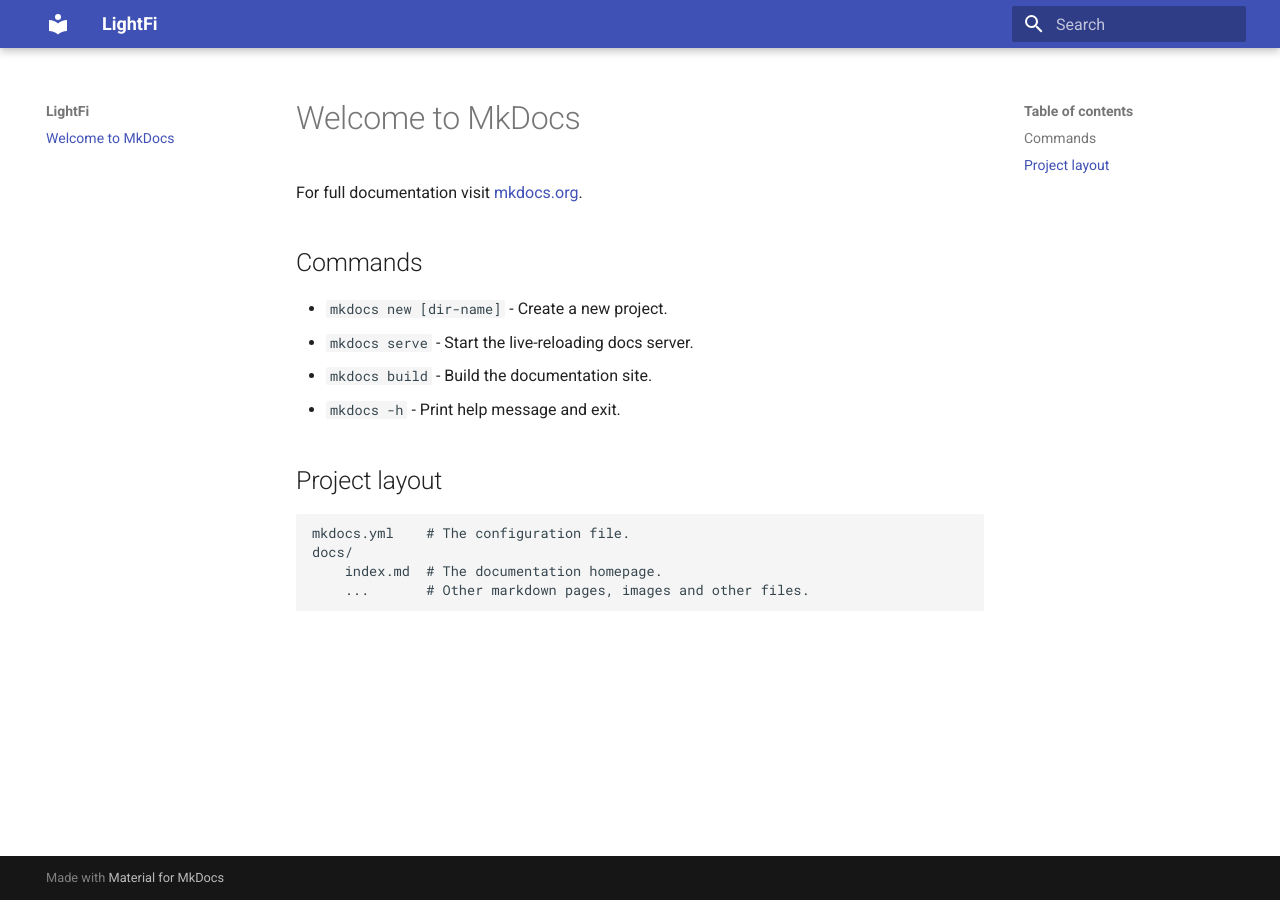
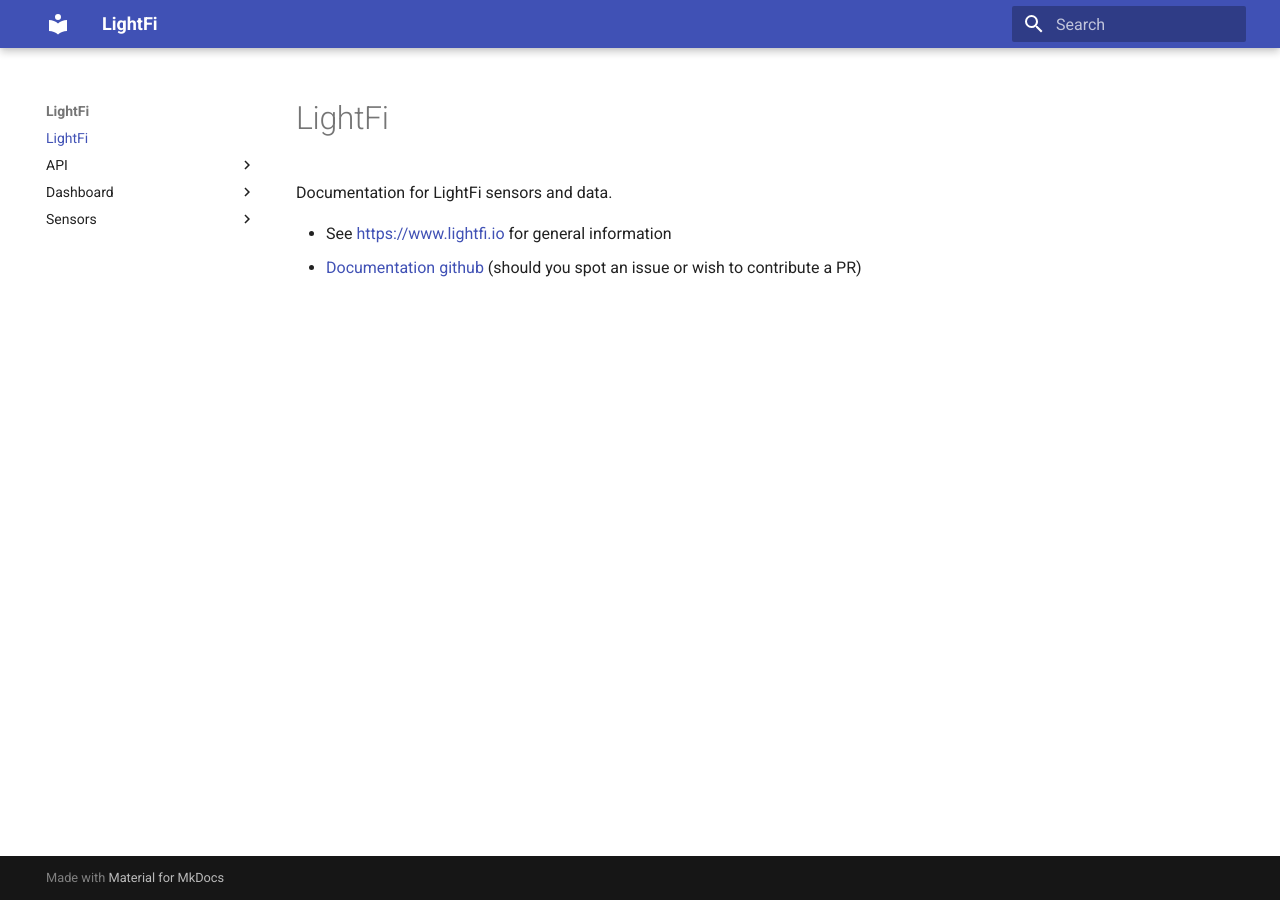
Before and after one commit to LightFiLimited/lf-documentation, an MkDocs documentation site: the page built from docs/index.md, in a window 1280 px wide. Built offline with MkDocs 1.6.1 and Material for MkDocs 9.7.7, drawn with Linux system fonts in a browser that asks for light colours.

Commit message:
Initial documentation layout

```diff
--- a/docs/index.md
+++ b/docs/index.md
@@ -1,17 +1,6 @@
-# Welcome to MkDocs
+# LightFi
 
-For full documentation visit [mkdocs.org](https://www.mkdocs.org).
+Documentation for LightFi sensors and data.
 
-## Commands
-
-* `mkdocs new [dir-name]` - Create a new project.
-* `mkdocs serve` - Start the live-reloading docs server.
-* `mkdocs build` - Build the documentation site.
-* `mkdocs -h` - Print help message and exit.
-
-## Project layout
-
-    mkdocs.yml    # The configuration file.
-    docs/
-        index.md  # The documentation homepage.
-        ...       # Other markdown pages, images and other files.
+- See [https://www.lightfi.io](https://www.lightfi.io) for general information
+- [Documentation github](https://github.com/LightFiLimited/lf-documentation) (should you spot an issue or wish to contribute a PR)
```
Also changed, not shown: README.md (+3 -2 lines), docs/API/index.md (added, +7 -0 lines), docs/API/postman_refresh_token.md (added, +5 -0 lines), docs/dashboard/index.md (added, +3 -0 lines), docs/sensors/base.md (added, +6 -0 lines), docs/sensors/index.md (added, +3 -0 lines).
